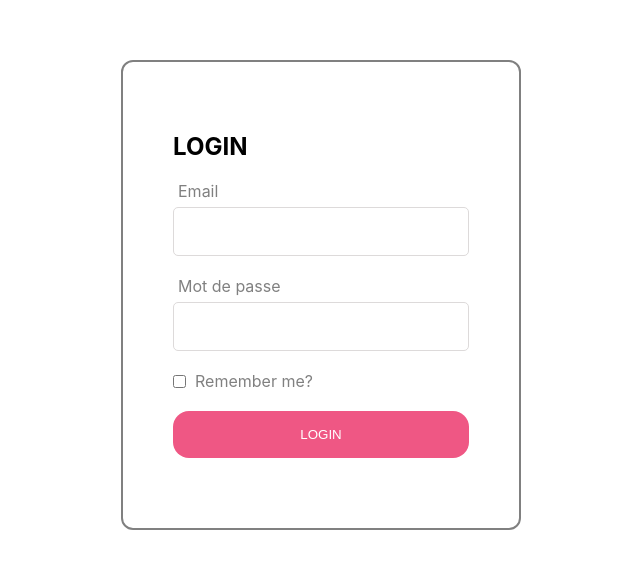
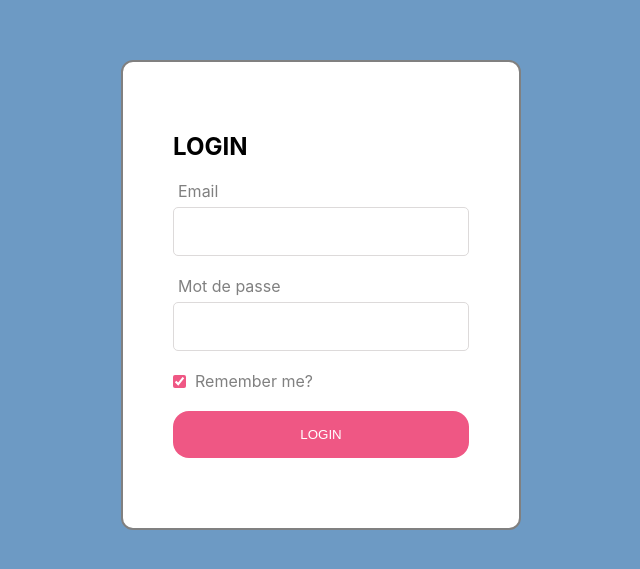
Before and after one commit to jeanm65/noteo-client, a React (Create React App) app: page /login in a window 1280 px wide. Shown: the part 105-674 px from the top of the page, without its empty margins (319-959 px from the left). Built offline with nearby package versions, Linux system fonts and the light colour scheme.

Commit message:
fix login form submit

```diff
--- a/src/containers/Login.jsx
+++ b/src/containers/Login.jsx
@@ -4,21 +4,29 @@ const Login = () => {
   const [values, setValues] = useState({
     email: '',
     password: '',
-    rememberMe: false,
+    rememberMe: true,
   });
 
   const [errors, setErrors] = useState({
-    mail: '',
+    email: '',
     password: '',
   });
 
   // const [checkValue, setCheckValue] = useState(true);
   const handleSubmit = (e) => {
     console.log('values', values);
+
+    if (!values.email) {
+      setErrors({ ...errors, email: 'Email required' });
+    }
+    if (!values.password) {
+      setErrors({ ...errors, password: 'Password required' });
+    }
+
     e.preventDefault();
   };
 
-  const onChange = () => {
+  const onChange = (e) => {
     if (!e.target.value) {
       setErrors({ ...errors, [e.target.name]: e.target.value });
     }
@@ -61,7 +69,7 @@ const Login = () => {
           </div>
 
           <div className="formControl checkboxContainer">
-            <input type="checkbox" name="checkbox" value={values.rememberMe} onChange={checkOnchange} className="checkboxInput" />
+            <input type="checkbox" name="rememberMe" checked={values.rememberMe} onChange={checkOnchange} className="checkboxInput" />
             <label htmlFor="checkbox">Remember me?</label>
           </div>
 
--- a/src/styles.css
+++ b/src/styles.css
@@ -22,7 +22,7 @@ code {
   display: flex;
   justify-content: center;
   align-items: center;
-
+  background-color: #6D9AC4;
 }
 .card {
   display: flex;
@@ -32,9 +32,9 @@ code {
   align-items: center;
   border: 2px solid grey;
   width: 400px;
-  /* height: 650px; */
   border-radius: 12px;
   padding: 70px 50px;
+  background-color: #fff;
 }
 .form {
   display: flex;
@@ -50,9 +50,7 @@ code {
   display: flex;
   flex-direction: column;
   justify-content: center;
-  /* align-items: center; */
   margin-top: 20px;
-  /* margin-bottom: 20px; */
   align-self: stretch;
 }
 .checkboxContainer {
@@ -104,8 +102,8 @@ label {
   font-size: 12px;
   padding: 3px;
   color:red;
-  display: none;
 }
+
 input:invalid[focused="true"] ~ span {
   display:block;
 }
```
